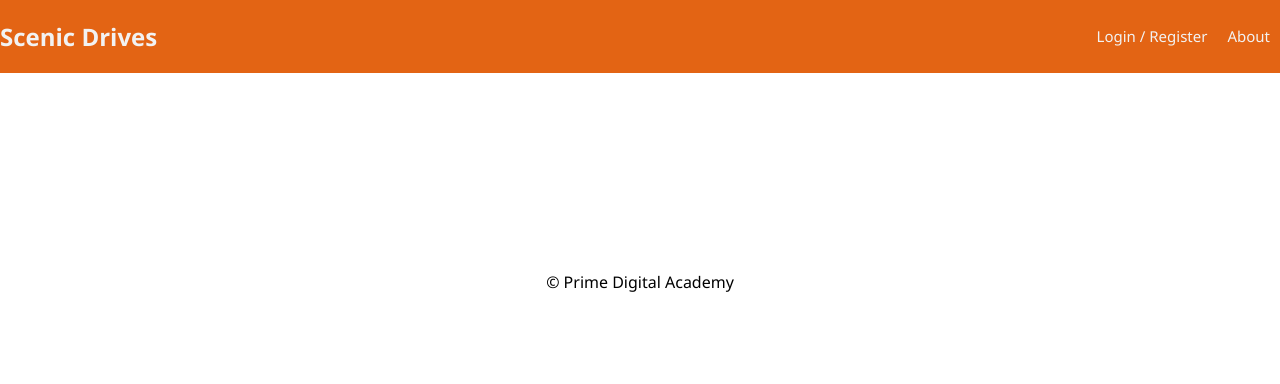
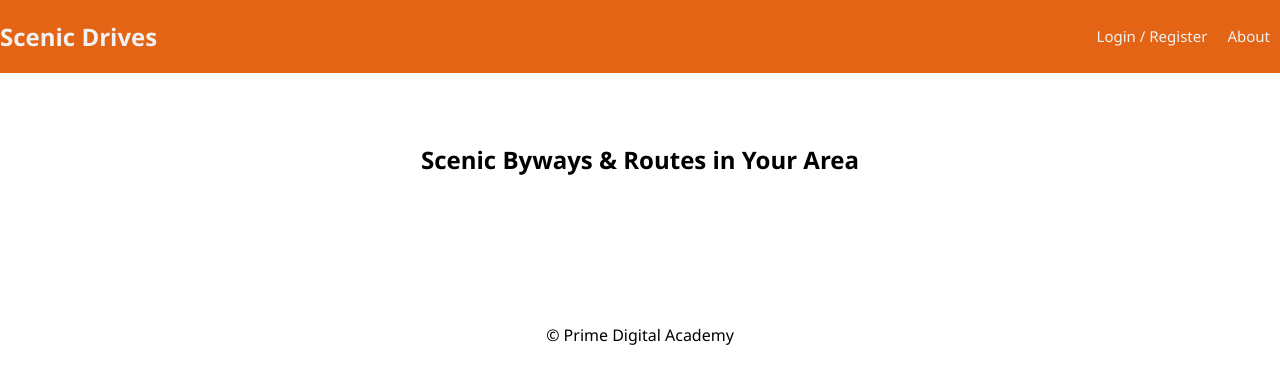
Before and after one commit to Jamabdi/Scenic-Drives, a React (Create React App) app: page /info#/home in a window 1280 px wide. Shown: the top 384 px of the page. Built offline with nearby package versions, Linux system fonts and the light colour scheme; no server answers.

Commit message:
modified landing page, centered text

```diff
--- a/src/components/LandingPage/LandingPage.jsx
+++ b/src/components/LandingPage/LandingPage.jsx
@@ -6,16 +6,20 @@ import './LandingPage.css';
 import RegisterForm from '../RegisterForm/RegisterForm';
 
 function LandingPage() {
-  const [heading, setHeading] = useState('');
+  const [heading, setHeading] = useState('Scenic Byways & Routes in Your Area');
   const history = useHistory();
 
   const onLogin = (event) => {
     history.push('/login');
   };
 
+  const textPlacement = {
+    textAlign: 'center',
+  };
+
   return (
     <div className="container">
-      <h2>{heading}</h2>
+      <h2 style = {textPlacement}>{heading}</h2>
 
       <div className="grid">
         <div className="grid-col grid-col_8">
```
